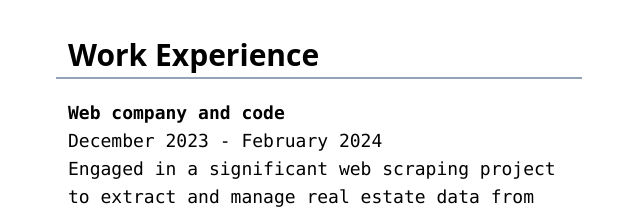
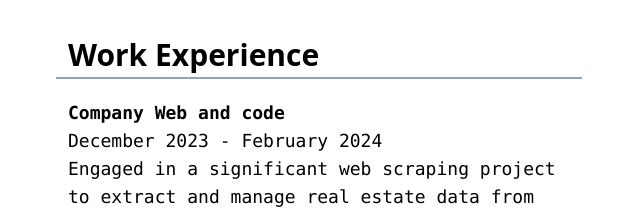
Before and after one commit to fabrixbau/MiPaginaWebPresentacion, a website built with Vite: page index.html in a window 1280 px wide. Shown: the part 981-1190 px from the top of the page, 0-640 px from the left. Built offline with nearby package versions, Linux system fonts and the light colour scheme.

Commit message:
update name company again

```diff
--- a/index.html
+++ b/index.html
@@ -143,7 +143,7 @@
             <!-- Segunda fila -->
                 <h1 class="pb-1 border-b-2 border-b-slate-400 flex mx-auto items-center font-bold text-3xl pt-8 p-3">Work Experience</h1>
                     <div class="p-3 pt-3 mt-2 font-mono text-lg">
-                        <h2 class="font-bold">Web company and code</h2>
+                        <h2 class="font-bold">Company Web and code</h2>
                         <p>December 2023 - February 2024</p>
                         <p>Engaged in a significant web scraping project to extract and manage real estate data from Mercado Libre, demonstrating advanced data extraction and automation skills. Additionally, managed a project integrating functionalities with the Google Sheets API to streamline project management and reporting processes.</p>
 
```
